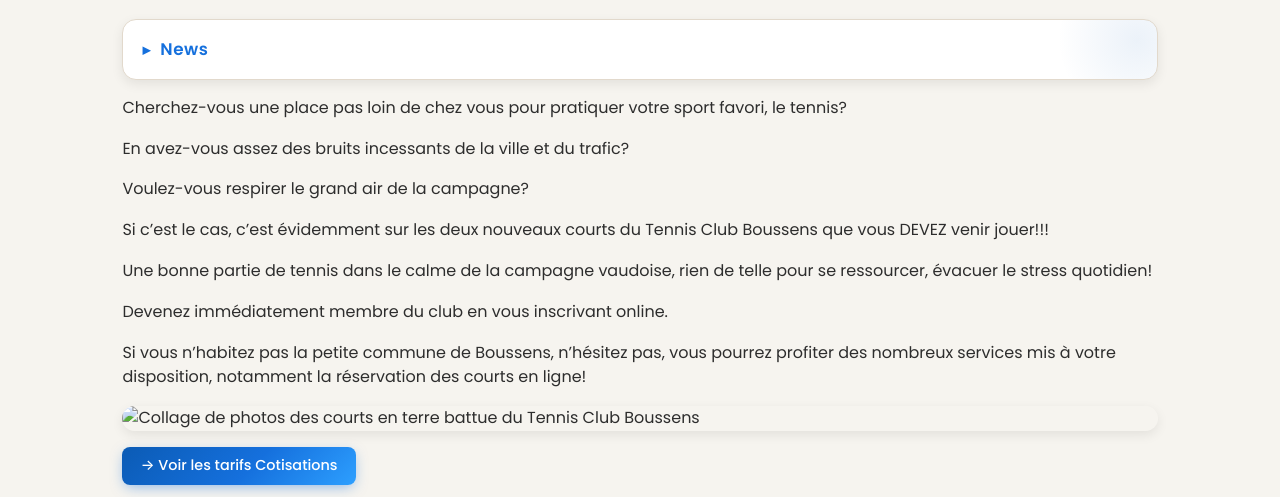
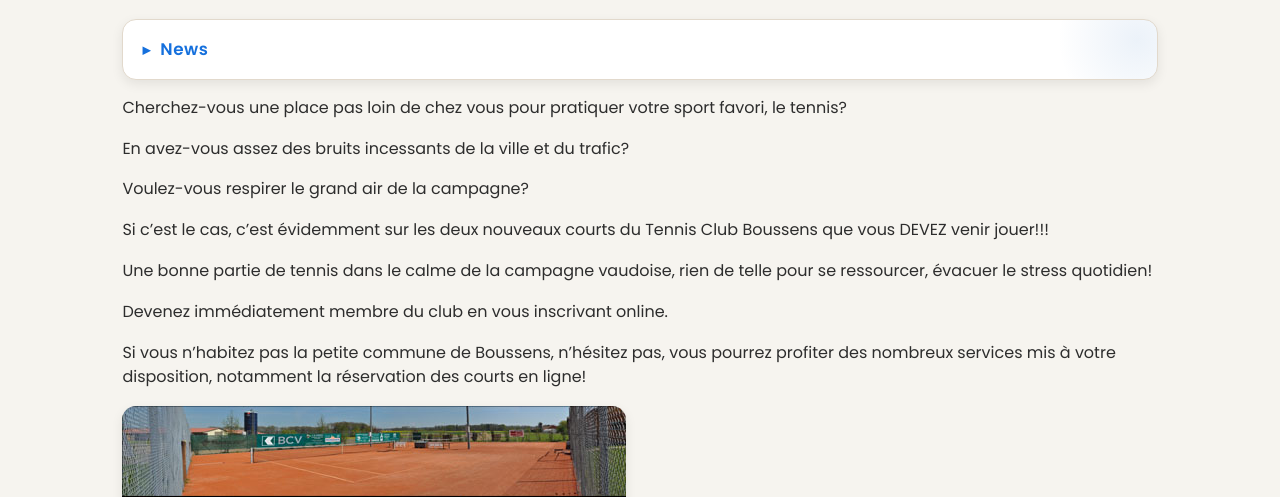
Before and after one commit to eyalkaspi/tcboussens-site, a plain HTML site: page index.html in a window 1280 px wide. Shown: the part 225-722 px from the top of the page. Drawn offline with Linux system fonts and the light colour scheme; no server answers.

Commit message:
corriger image 1

```diff
--- a/index.html
+++ b/index.html
@@ -53,7 +53,7 @@
       <p>Une bonne partie de tennis dans le calme de la campagne vaudoise, rien de telle pour se ressourcer, évacuer le stress quotidien!</p>
       <p>Devenez immédiatement membre du club en vous inscrivant online.</p>
       <p>Si vous n’habitez pas la petite commune de Boussens, n’hésitez pas, vous pourrez profiter des nombreux services mis à votre disposition, notamment la réservation des courts en ligne!</p>
-      <img src="images/tcb_terrains.jpg" alt="Collage de photos des courts en terre battue du Tennis Club Boussens" style="max-width:100%; height:auto; margin-top:1rem;">
+      <img src="tcb_terrains.jpg" alt="Collage de photos des courts en terre battue du Tennis Club Boussens" style="max-width:100%; height:auto; margin-top:1rem;">
   <p><a class="btn primary" href="#cotisations">→ Voir les tarifs Cotisations</a></p>
     </section>
 
```
